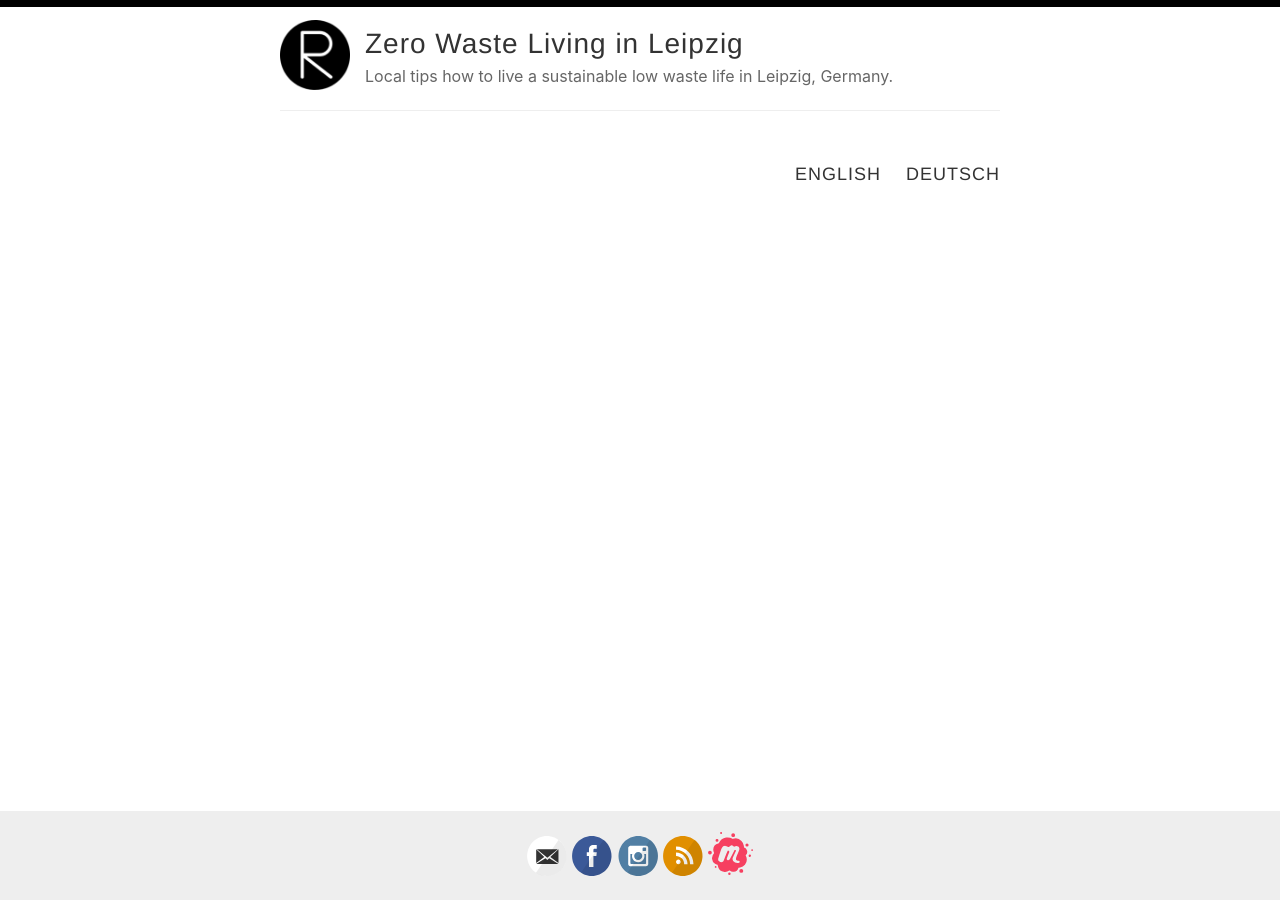
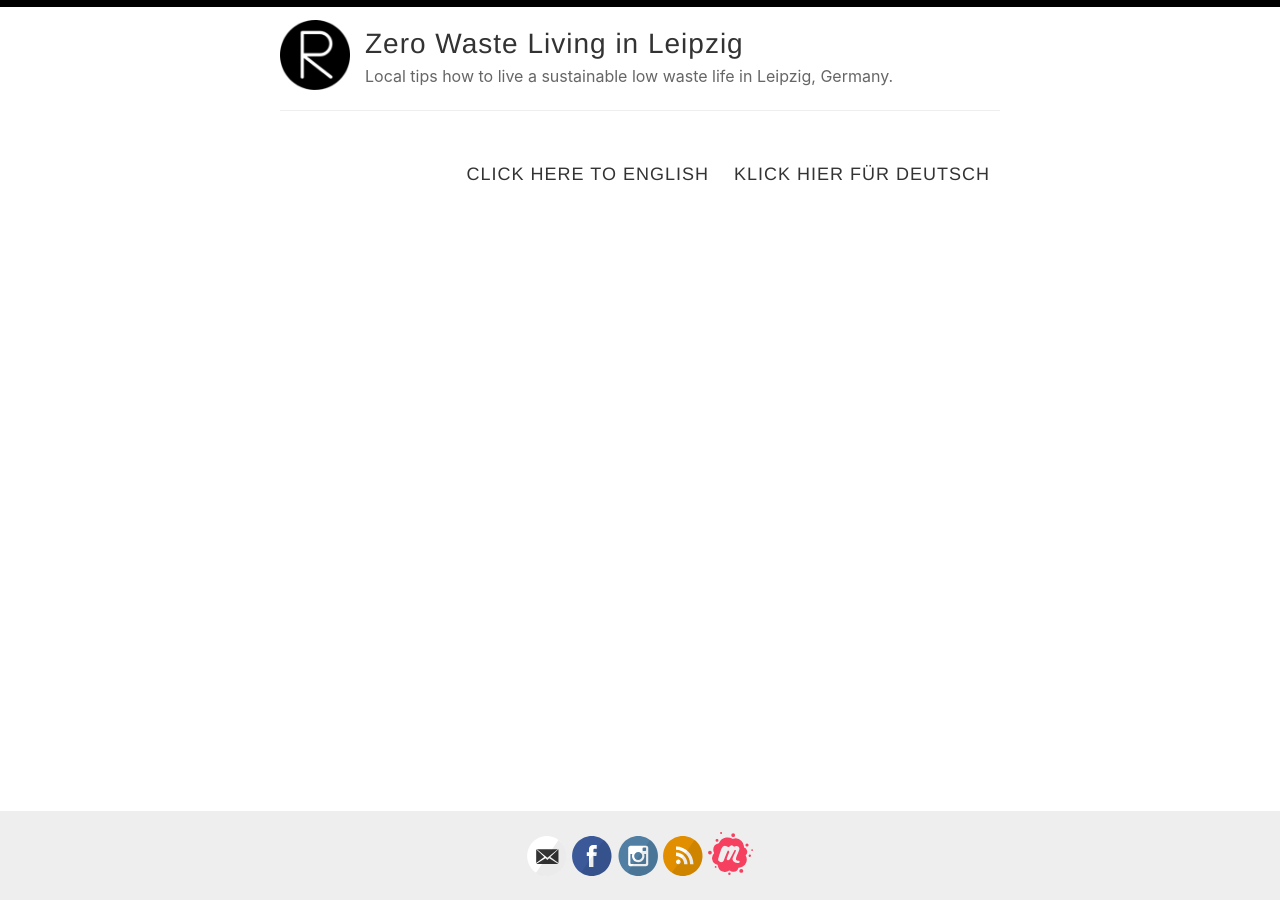
Before and after one commit to CeliaSomlai/zerowastelivinginleipzig, a Jekyll site: the page built from index.html, in a window 1280 px wide. Built offline with Jekyll 4.4.1, drawn with Linux system fonts in a browser that asks for light colours; the list of posts is cut into pages by our own code.

Commit message:
Update index.html

```diff
--- a/index.html
+++ b/index.html
@@ -1,7 +1,9 @@
 ---
 layout: default
 ---
+<div class="container">
 <nav>
-              <a href="{{ site.baseurl }}/en">ENGLISH</a>
-              <a href="{{ site.baseurl }}/de">DEUTSCH</a>
+              <a href="{{ site.baseurl }}/en">CLICK HERE TO ENGLISH</a>
+              <a href="{{ site.baseurl }}/de">KLICK HIER FÜR DEUTSCH</a>
 </nav>
+</div>
```
